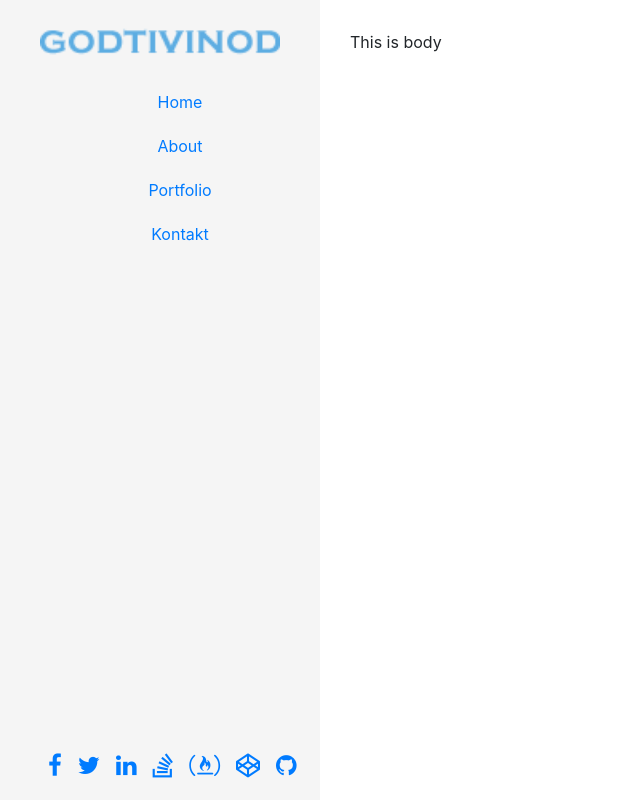
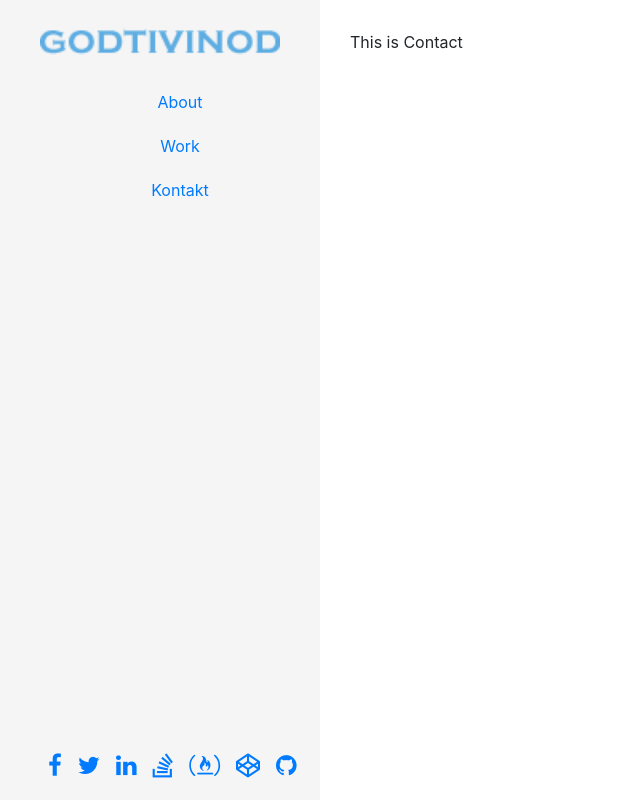
Before and after one commit to Gvinod1991/Portfolio, a React (Create React App) app: page /contact in a window 1280 px wide. Shown: the whole page, without its empty margins (0-640 px from the left). Built offline with nearby package versions, Linux system fonts and the light colour scheme.

Commit message:
Routes implemented

```diff
--- a/package.json
+++ b/package.json
@@ -6,6 +6,7 @@
     "bootstrap": "^4.1.0",
     "react": "^16.2.0",
     "react-dom": "^16.2.0",
+    "react-router-dom": "^4.2.2",
     "react-scripts": "1.1.1",
     "reactstrap": "^5.0.0"
   },
--- /dev/null
+++ b/src/About.js
@@ -0,0 +1,21 @@
+import React, { Component } from 'react';
+import {Row } from 'reactstrap';
+
+class About extends Component {
+
+  render() {
+
+    return (
+
+          <div className="wrapper">
+            <Row>
+            <p>This is About</p>
+            </Row>
+
+          </div>
+    );
+  }
+
+}
+
+export default About;
--- a/src/App.css
+++ b/src/App.css
@@ -61,6 +61,4 @@
 }
 .wrapper{
   /*position: relative;*/
-
-
 }
--- a/src/App.js
+++ b/src/App.js
@@ -1,18 +1,11 @@
 import React, { Component } from 'react';
+import { BrowserRouter as Router, Switch, Route } from 'react-router-dom';
 import PropTypes from 'prop-types';
-import {
-  Container, Collapse,
-  Navbar,
-  NavbarToggler,
-  NavbarBrand,
-  Nav,
-  NavItem,
-  NavLink,
-  UncontrolledDropdown,
-  DropdownToggle,
-  DropdownMenu,
-  DropdownItem,Row,Col } from 'reactstrap';
-import logo from './logo.png';
+import Header from './common/Header';
+import About from './About';
+import Work from './Work';
+import Contact from './Contact';
+import {Container } from 'reactstrap';
 //import axios from 'axios';
 
 class App extends Component {
@@ -31,56 +24,22 @@ class App extends Component {
   }
 
   render() {
-    var  home_url="#";
-
     return (
-
         <Container fluid>
-          <div className="header">
-            <div className="mr-auto">
-              <img src={logo} className="App-logo" alt="logo" />
-            </div>
-          <ul className="menu">
-            <li><a href="/">Home</a></li>
-            <li><a href="/about">About</a></li>
-            <li><a href="/portfolio">Portfolio</a></li>
-            <li><a href="/contact">Kontakt</a></li>
-          </ul>
-          <div className="footer">
-            <ul>
-              <li><a href=""><i className="fa fa-facebook"></i></a></li>
-              <li><a href=""><i className="fa fa-twitter"></i></a></li>
-              <li><a href=""><i className="fa fa-linkedin"></i></a></li>
-              <li><a href=""><i className="fa fa-stack-overflow"></i></a></li>
-              <li><a href=""><i className="fa fa-free-code-camp"></i></a></li>
-              <li><a href=""><i className="fa fa-codepen"></i></a></li>
-              <li><a href=""><i className="fa fa-github"></i></a></li>
-            </ul>
-          </div>
-
-          </div>
-          <div className="wrapper">
-            <Row>
-            <p>This is body</p>
-            </Row>
-
-          </div>
-
-
-
+          <Header/>
+          <Router>
+            <Switch>
+              <Route exact path='/' component={About} />
+              <Route exact path='/work' component={Work} />
+              <Route exact path='/contact' component={Contact} />
+            </Switch>
+          </Router>
         </Container>
     );
   }
-
 }
 Container.propTypes = {
   fluid:  PropTypes.bool
   // applies .container-fluid class
 }
-
 export default App;
-
-Container.propTypes = {
-  fluid:  PropTypes.bool
-  // applies .container-fluid class
-}
--- /dev/null
+++ b/src/Contact.js
@@ -0,0 +1,21 @@
+import React, { Component } from 'react';
+import {Row } from 'reactstrap';
+
+class Contact extends Component {
+
+  render() {
+
+    return (
+
+          <div className="wrapper">
+            <Row>
+            <p>This is Contact</p>
+            </Row>
+
+          </div>
+    );
+  }
+
+}
+
+export default Contact;
--- /dev/null
+++ b/src/Work.js
@@ -0,0 +1,21 @@
+import React, { Component } from 'react';
+import {Row } from 'reactstrap';
+
+class Work extends Component {
+
+  render() {
+
+    return (
+
+          <div className="wrapper">
+            <Row>
+            <p>This is Work</p>
+            </Row>
+
+          </div>
+    );
+  }
+
+}
+
+export default Work;
--- /dev/null
+++ b/src/common/Header.js
@@ -0,0 +1,28 @@
+import React from 'react';
+//import { Row } from 'reactstrap';
+import logo from '../logo.png';
+const Header = () => {
+    return  <div className="header">
+            <div className="mr-auto">
+              <img src={logo} className="App-logo" alt="logo" />
+            </div>
+          <ul className="menu">
+            <li><a href="/">About</a></li>
+            <li><a href="/work">Work</a></li>
+            <li><a href="/contact">Kontakt</a></li>
+          </ul>
+          <div className="footer">
+            <ul>
+              <li><a href=""><i className="fa fa-facebook"></i></a></li>
+              <li><a href=""><i className="fa fa-twitter"></i></a></li>
+              <li><a href=""><i className="fa fa-linkedin"></i></a></li>
+              <li><a href=""><i className="fa fa-stack-overflow"></i></a></li>
+              <li><a href=""><i className="fa fa-free-code-camp"></i></a></li>
+              <li><a href=""><i className="fa fa-codepen"></i></a></li>
+              <li><a href=""><i className="fa fa-github"></i></a></li>
+            </ul>
+          </div>
+
+          </div>
+      };
+export default Header;
```
Also changed, not shown: 1 other file (tests, documents, lock files or other folders).
